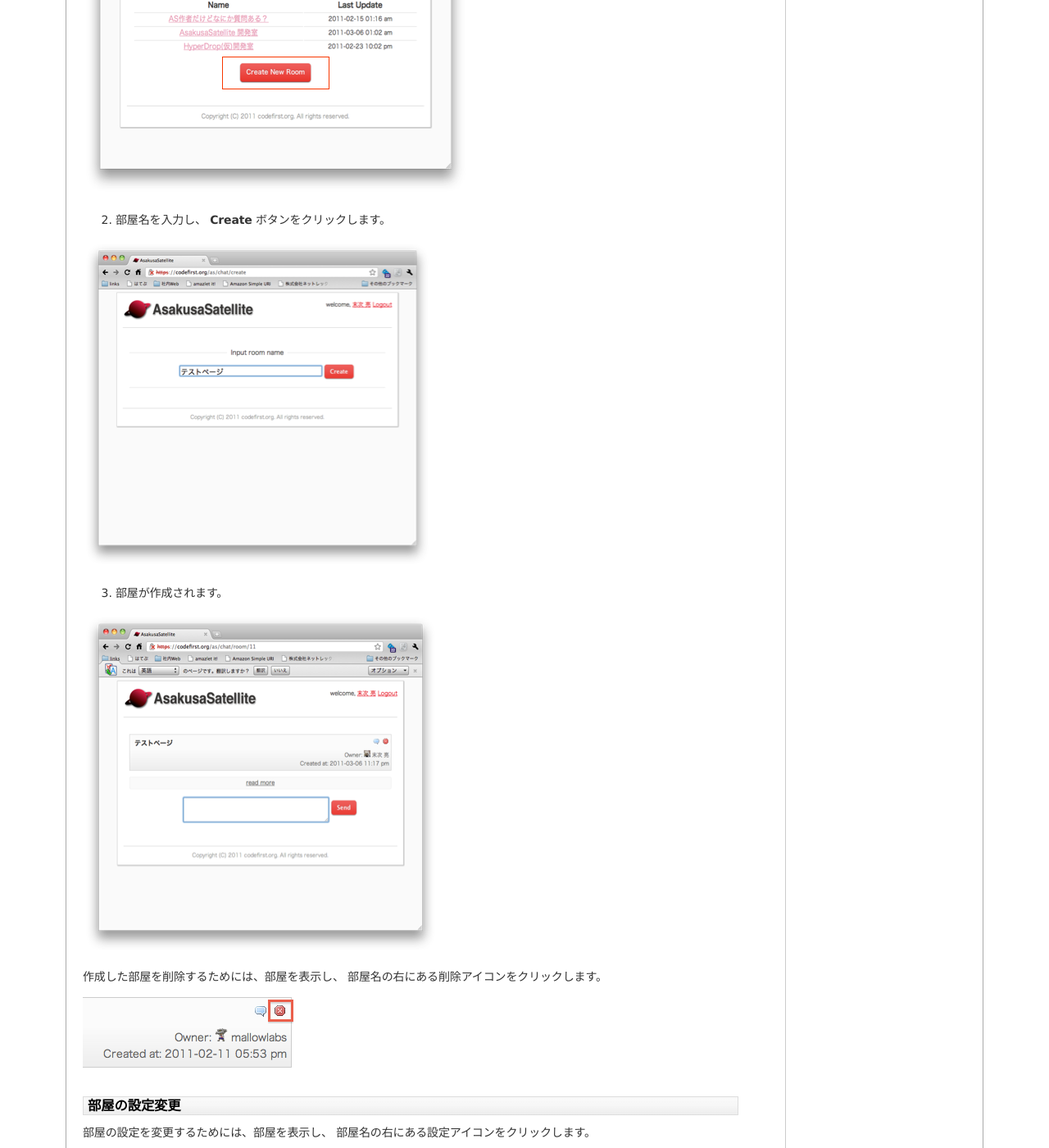
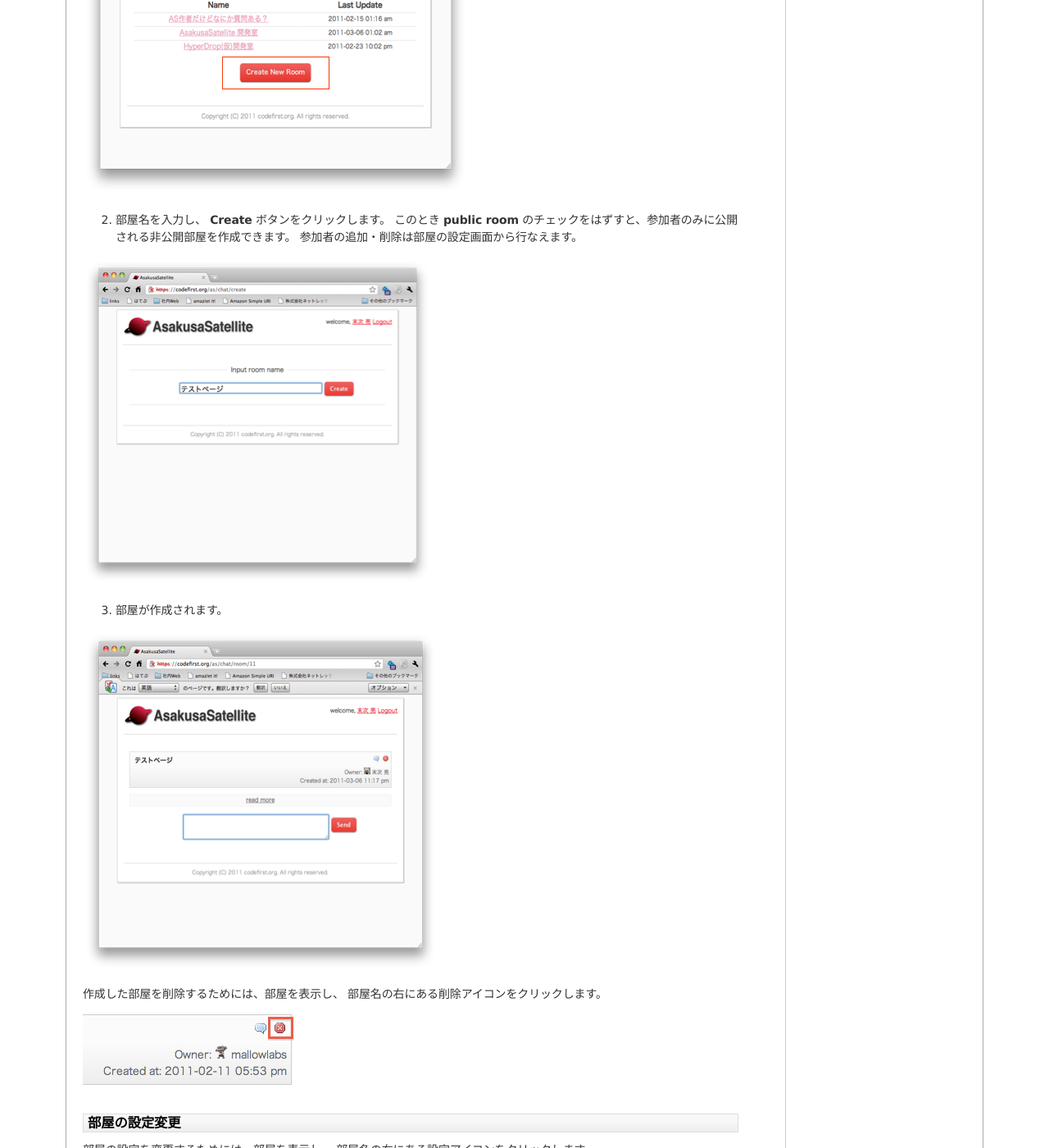
Before and after one commit to codefirst/asakusa-satellite-manual, a Sphinx documentation site: the page built from source/function.rst, in a window 1280 px wide and 1400 px high, scrolled down 403 px. Shown: the whole window at 82% size. Built offline with Sphinx 7.4.7, drawn with Linux system fonts in a browser that asks for light colours; some of the changed text lies outside the part shown.

Commit message:
private部屋の設定について書いた。 refs #941

```diff
--- a/source/function.rst
+++ b/source/function.rst
@@ -6,7 +6,7 @@
 
 .. image:: images/create_new_room_top.png
 
-2. 部屋名を入力し、 **Create** ボタンをクリックします。
+2. 部屋名を入力し、 **Create** ボタンをクリックします。 このとき **public room** のチェックをはずすと、参加者のみに公開される非公開部屋を作成できます。 参加者の追加・削除は部屋の設定画面から行なえます。
 
 .. image:: images/create_new_room.png
 
@@ -28,7 +28,8 @@
 
 .. image:: images/room_config.png
 
-設定を変更し、 **Update Config** ボタンをクリックします。
+部屋名の変更や、非公開部屋の参加者の追加や削除を行なえます。
+設定変更後、 **Update Config** ボタンをクリックすることで、設定が保存されます。
 
 .. image:: images/config_page.png
 
```
Also changed, not shown: source/images/config_page.png, source/images/plugin_config_link.png.
